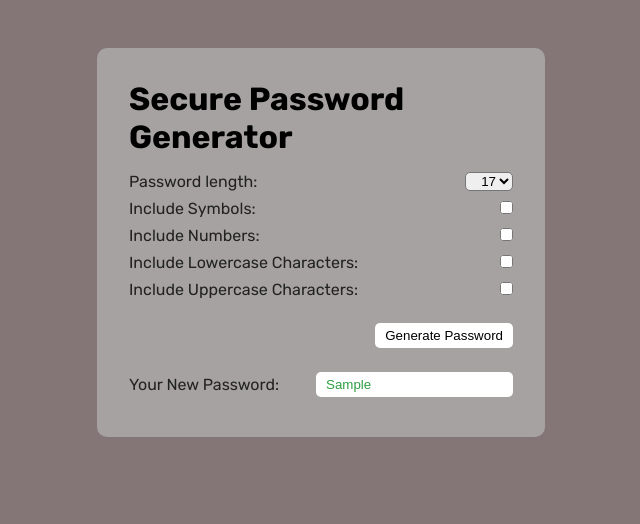
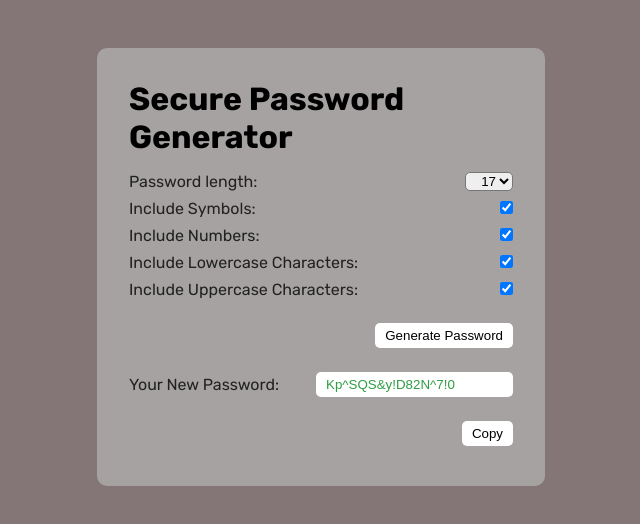
Before and after one commit to alabhyajindal/password-generator, a plain HTML site: page index.html in a window 1280 px wide. Both pictures are taken after typing "Sample" into the empty fields and a click on the button "Generate Password". Shown: the whole page, without its empty margins (319-959 px from the left). Drawn offline with Linux system fonts and the light colour scheme.

Commit message:
click to copy, reusability

```diff
--- a/app.js
+++ b/app.js
@@ -5,6 +5,7 @@ const lowercase = document.getElementById("lowercase");
 const uppercase = document.getElementById("uppercase");
 const generate = document.getElementById("generate");
 const result = document.getElementById("result");
+const copy = document.getElementById("copy");
 
 let length = document.getElementById("length");
 let char = 0;
@@ -116,7 +117,19 @@ generate.addEventListener("click", () => {
     // Resetting arrays for next run
     password = [];
     functionsList = [];
+    // Resetting the style of copy button
+    copy.classList.remove("copied");
+    copy.innerText = "Copy";
   } else {
     console.log("Please select atleast one password attribute.");
   }
 });
+
+copy.addEventListener("click", () => {
+  if (result.value != "") {
+    copy.innerText = "Copied!";
+    copy.classList.add("copied");
+    navigator.clipboard.writeText(result.value);
+  }
+  navigator.clipboard.writeText(result.value);
+});
--- a/index.html
+++ b/index.html
@@ -67,14 +67,24 @@
         <div class="option">
           <label for="symbols">Include Symbols:</label>
           <label
-            ><input name="symbols" type="checkbox" value="symbols" id="symbols"
+            ><input
+              name="symbols"
+              type="checkbox"
+              value="symbols"
+              id="symbols"
+              checked
           /></label>
         </div>
 
         <div class="option">
           <label for="numbers">Include Numbers:</label>
           <label
-            ><input name="numbers" type="checkbox" value="numbers" id="numbers"
+            ><input
+              name="numbers"
+              type="checkbox"
+              value="numbers"
+              id="numbers"
+              checked
           /></label>
         </div>
 
@@ -86,6 +96,7 @@
               type="checkbox"
               value="lowercase"
               id="lowercase"
+              checked
           /></label>
         </div>
 
@@ -97,6 +108,7 @@
               type="checkbox"
               value="uppercase"
               id="uppercase"
+              checked
           /></label>
         </div>
         <div class="option generate-box">
@@ -108,6 +120,10 @@
           <label for="result">Your New Password:</label>
           <input name="result" value="" id="result" class="result" />
         </div>
+        <div class="option generate-box">
+          <p></p>
+          <button id="copy" class="btn">Copy</button>
+        </div>
       </main>
     </div>
     <!-- JS -->
--- a/style.css
+++ b/style.css
@@ -67,3 +67,9 @@ select {
 .generate-box {
   padding-top: 1rem;
 }
+
+.copied {
+  background: none;
+  color: #2f9e44;
+  font-weight: bold;
+}
```
